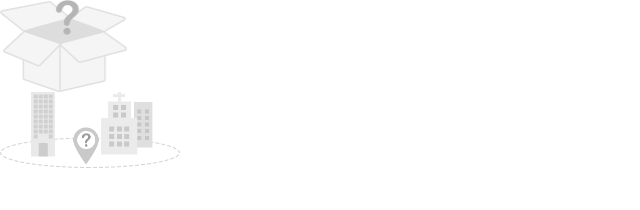
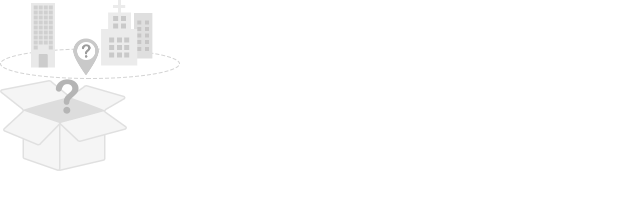
Before and after one commit to hushicai/fe-lab, a website: page retina-background-sprite/src/test.html in a window 1280 px wide. Shown: the whole page, without its empty margins (0-640 px from the left). Drawn offline with Linux system fonts and the light colour scheme.

Commit message:
试试css-sprite

```diff
--- a/retina-background-sprite/css/test.css
+++ /dev/null
@@ -1,23 +0,0 @@
-/**
- * @file test.css
- * @author hushicai02(hushicai02@baidu.com)
- */
-
-* {
-    margin: 0;
-    padding: 0;
-}
-.sprite {
-    background: url(../img/sprite.png) no-repeat;
-    background-size: 180px 183px;
-}
-.sprite-1 {
-    width: 127px;
-    height: 92px;
-    background-position: 0 0;
-}
-.sprite-2 {
-    width: 180px;
-    height: 79px;
-    background-position: 0 -107px;
-}
--- /dev/null
+++ b/retina-background-sprite/src/css/test.css
@@ -0,0 +1,21 @@
+/**
+ * @file test.css
+ * @author hushicai02(hushicai02@baidu.com)
+ */
+
+* {
+    margin: 0;
+    padding: 0;
+}
+.icon-empty-for-doctors {
+    width: 127px;
+    height: 92px;
+    background: url(../img/empty-for-doctors.png);
+    background-size: 127px 92px;
+}
+.icon-empty-for-home {
+    width: 180px;
+    height: 79px;
+    background: url(../img/empty-for-home.png);
+    background-size: 180px 79px;
+}
--- a/retina-background-sprite/test.html
+++ b/retina-background-sprite/src/test.html
@@ -7,7 +7,7 @@
     <link rel="stylesheet" href="./css/test.css" />
 </head>
 <body>
-    <div class="sprite sprite-1"></div>
-    <div class="sprite sprite-2"></div>
+    <div class="icon icon-empty-for-home"></div>
+    <div class="icon icon-empty-for-doctors"></div>
 </body>
 </html>
```
Also changed, not shown: retina-background-sprite/gulpfile.js (added, +31 -0 lines), retina-background-sprite/package.json (added, +17 -0 lines), retina-background-sprite/dist/css/test.css (added), retina-background-sprite/dist/img/sprites.png (added), retina-background-sprite/dist/img/sprites@2x.png (added), retina-background-sprite/dist/test.html (added), retina-background-sprite/img/sprite.png (deleted), retina-background-sprite/src/img/empty-for-doctors.png (added), retina-background-sprite/src/img/empty-for-home.png (added), 1 other file.
